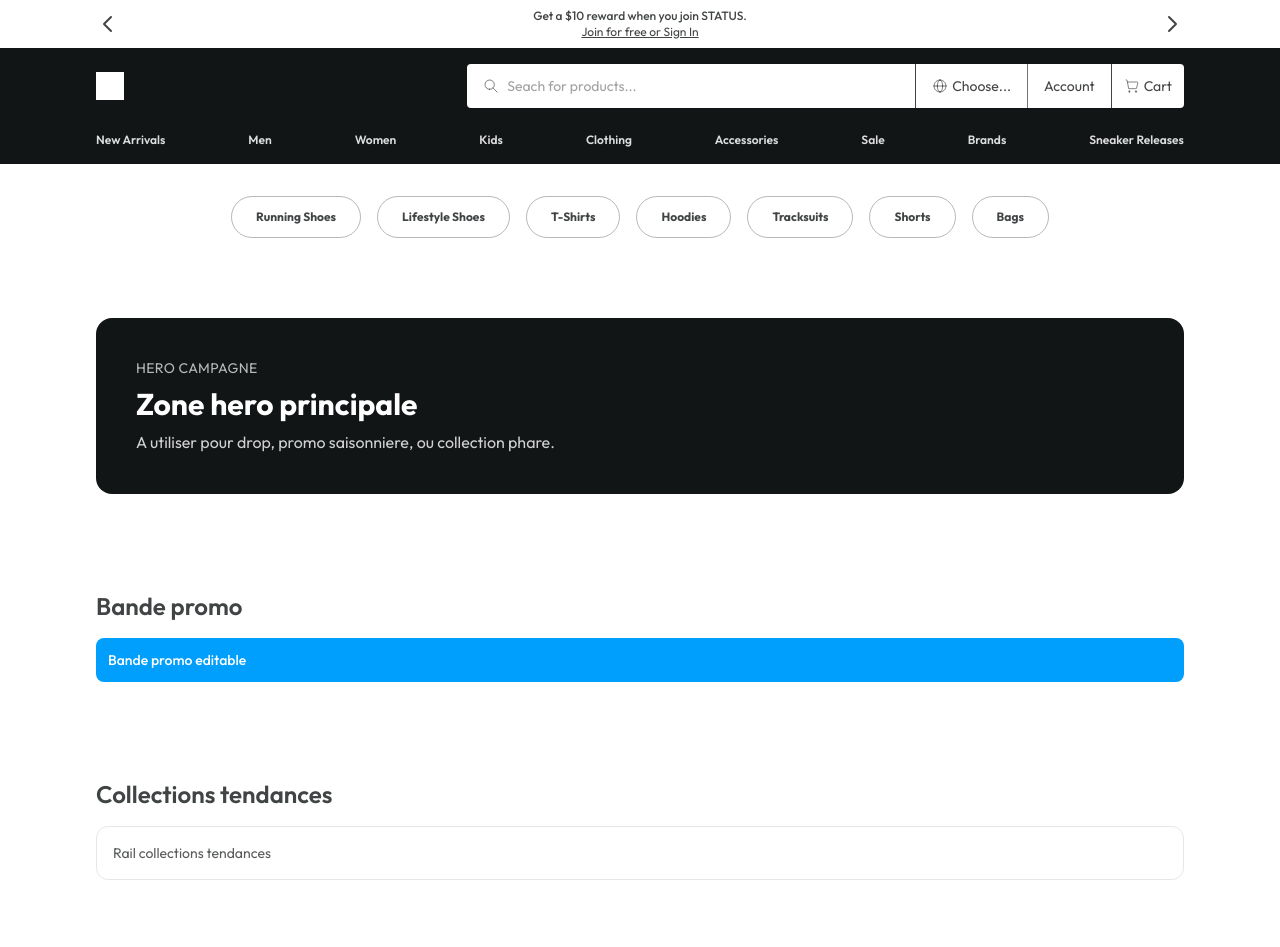
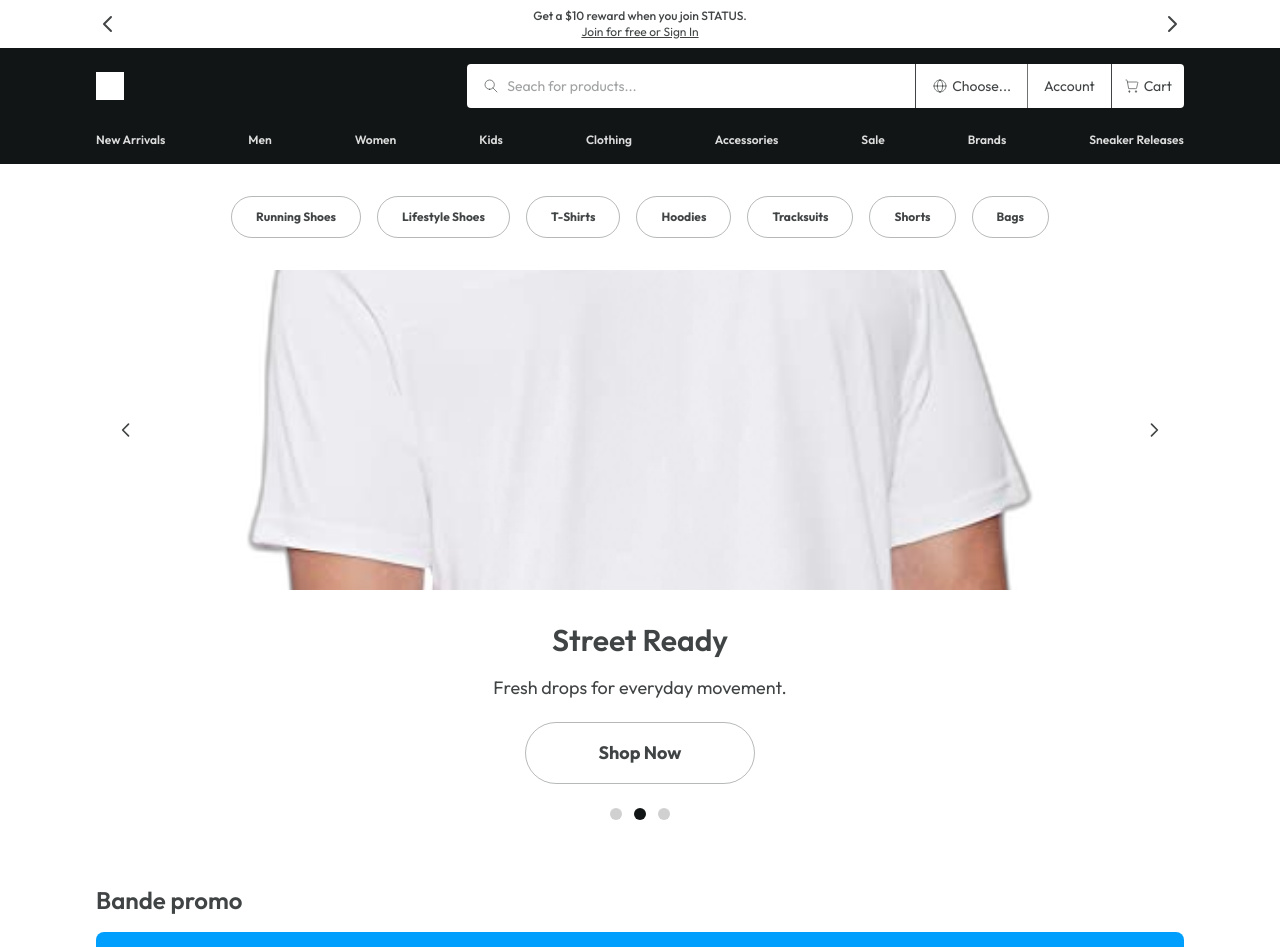
Before and after one commit to twocoderz/ecom.saas, a React (Vite) app: page / in a window 1280 px wide. Shown: the top 947 px of the page. Built offline with nearby package versions, Linux system fonts and the light colour scheme.

Commit message:
fixes hero banner

```diff
--- a/src/shared/components/layout/Section.tsx
+++ b/src/shared/components/layout/Section.tsx
@@ -9,9 +9,11 @@ export type SectionProps = {
 export function Section(props: SectionProps) {
   const { title, children } = props;
   return (
-    <section className="py-4 md:py-8">
+    <section>
       <Container>
-        <h2 className="mb-4 text-2xl font-semibold text-black-80">{title}</h2>
+        {title ? (
+          <h2 className="mb-4 text-2xl font-semibold text-black-80">{title}</h2>
+        ) : null}
         {children}
       </Container>
     </section>
--- a/src/shared/components/merchandising/HeroBanner.tsx
+++ b/src/shared/components/merchandising/HeroBanner.tsx
@@ -1,17 +1,147 @@
+import { useEffect, useState } from "react";
+import { Link } from "react-router-dom";
+import { buildPlpPath } from "../../../lib/slug";
+import { ChevronLeftIcon, ChevronRightIcon } from "../../icons";
+
+type HeroSlide = {
+  id: string;
+  imageSrc: string;
+  imageAlt: string;
+  title: string;
+  subtitle: string;
+  ctaLabel: string;
+  ctaTo: string;
+};
+
+const SLIDES: HeroSlide[] = [
+  {
+    id: "celebrate-her",
+    imageSrc: "/images/attractive_woman.png",
+    imageAlt: "Femme portant une tenue sportswear New Balance.",
+    title: "Celebrate Her",
+    subtitle: "Must-have styles for Mom, ready to gift.",
+    ctaLabel: "Shop Now",
+    ctaTo: buildPlpPath("t-shirts"),
+  },
+  {
+    id: "street-ready",
+    imageSrc: "/images/pumatshirt2.png",
+    imageAlt: "Haut sportswear pour collection street.",
+    title: "Street Ready",
+    subtitle: "Fresh drops for everyday movement.",
+    ctaLabel: "Shop Now",
+    ctaTo: buildPlpPath("lifestyle-shoes"),
+  },
+  {
+    id: "run-faster",
+    imageSrc: "/images/mensjeans.png",
+    imageAlt: "Look sport masculin pour sorties actives.",
+    title: "Run Faster",
+    subtitle: "Performance picks to level up your pace.",
+    ctaLabel: "Shop Now",
+    ctaTo: buildPlpPath("running-shoes"),
+  },
+];
+
 /**
  * Campaign hero block.
  * JD mapping: top rotating campaign banners on homepage.
  */
 export function HeroBanner() {
+  const [activeIndex, setActiveIndex] = useState(0);
+  const [isPaused, setIsPaused] = useState(false);
+
+  useEffect(() => {
+    if (isPaused) {
+      return;
+    }
+
+    const intervalId = window.setInterval(() => {
+      setActiveIndex((current) => (current + 1) % SLIDES.length);
+    }, 5000);
+
+    return () => window.clearInterval(intervalId);
+  }, [isPaused]);
+
+  const activeSlide = SLIDES[activeIndex];
+
+  const goToPrevious = () => {
+    setActiveIndex((current) => (current - 1 + SLIDES.length) % SLIDES.length);
+  };
+
+  const goToNext = () => {
+    setActiveIndex((current) => (current + 1) % SLIDES.length);
+  };
+
   return (
-    <div className="rounded-2xl bg-black p-10 text-white">
-      <p className="text-sm uppercase tracking-wide text-white/70">
-        Hero campagne
-      </p>
-      <h2 className="mt-2 text-3xl font-bold">Zone hero principale</h2>
-      <p className="mt-2 text-white/80">
-        A utiliser pour drop, promo saisonniere, ou collection phare.
-      </p>
-    </div>
+    <article
+      className="overflow-hidden"
+      onMouseEnter={() => setIsPaused(true)}
+      onMouseLeave={() => setIsPaused(false)}
+      onFocusCapture={() => setIsPaused(true)}
+      onBlurCapture={() => setIsPaused(false)}
+    >
+      <div className="relative h-55 md:h-80">
+        <img
+          src={activeSlide.imageSrc}
+          alt={activeSlide.imageAlt}
+          className="h-full w-full object-cover"
+        />
+        <button
+          type="button"
+          onClick={goToPrevious}
+          aria-label="Slide precedente"
+          className="absolute left-3 cursor-pointer top-1/2 -translate-y-1/2 rounded-full bg-white/90 p-2 text-black-80 transition-colors hover:bg-white focus-visible:outline-none focus-visible:ring-2 focus-visible:ring-black-80 focus-visible:ring-offset-2"
+        >
+          <ChevronLeftIcon className="h-5 w-5" />
+        </button>
+
+        <button
+          type="button"
+          onClick={goToNext}
+          aria-label="Slide suivante"
+          className="absolute right-3 cursor-pointer top-1/2 -translate-y-1/2 rounded-full bg-white/90 p-2 text-black-80 transition-colors hover:bg-white focus-visible:outline-none focus-visible:ring-2 focus-visible:ring-black-80 focus-visible:ring-offset-2"
+        >
+          <ChevronRightIcon className="h-5 w-5" />
+        </button>
+      </div>
+
+      <div className="space-y-4 px-4 py-6 text-center sm:px-8 sm:py-8">
+        <h2 className="text-3xl font-semibold text-black-80">
+          {activeSlide.title}
+        </h2>
+        <p className="text-lg text-black/80">{activeSlide.subtitle}</p>
+        <div className="pt-1">
+          <Link
+            to={activeSlide.ctaTo}
+            className="inline-flex min-w-57.5 items-center justify-center rounded-full border border-black-30 px-10 py-4 text-lg font-bold text-black-80 transition-colors hover:border-black-80 focus-visible:outline-none focus-visible:ring-2 focus-visible:ring-black-80 focus-visible:ring-offset-2"
+          >
+            {activeSlide.ctaLabel}
+          </Link>
+        </div>
+        <div
+          className="flex items-center justify-center gap-3 pt-2"
+          role="tablist"
+          aria-label="Pagination hero"
+        >
+          {SLIDES.map((slide, index) => {
+            const isActive = index === activeIndex;
+            return (
+              <button
+                key={slide.id}
+                type="button"
+                onClick={() => setActiveIndex(index)}
+                role="tab"
+                aria-label={`Aller au slide ${index + 1}`}
+                aria-current={isActive}
+                className={`h-3 w-3 rounded-full transition-colors ${
+                  isActive ? "bg-black" : "bg-black/20"
+                }`}
+              />
+            );
+          })}
+        </div>
+      </div>
+    </article>
   );
 }
```
Also changed, not shown: 1 other file (tests, documents, lock files or other folders).
